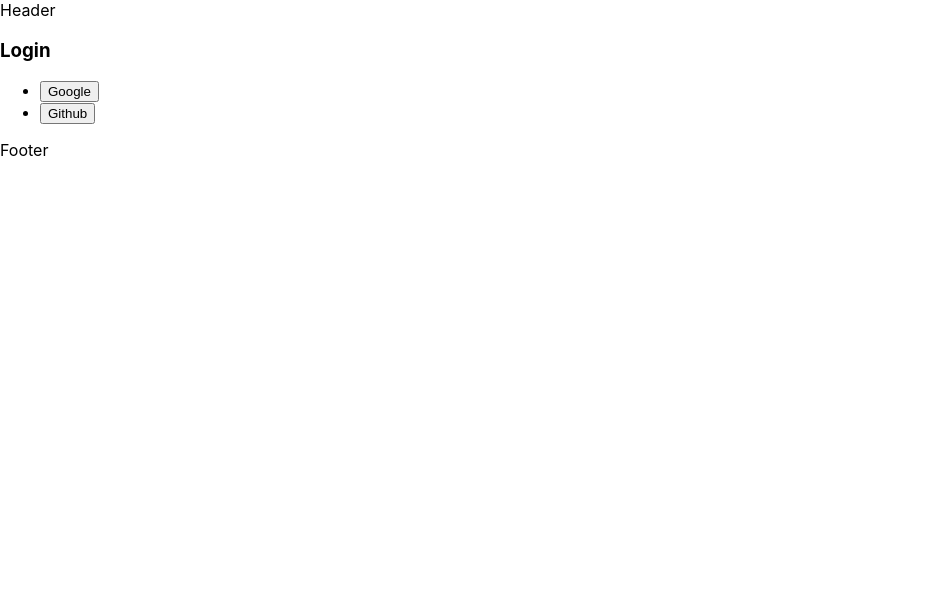
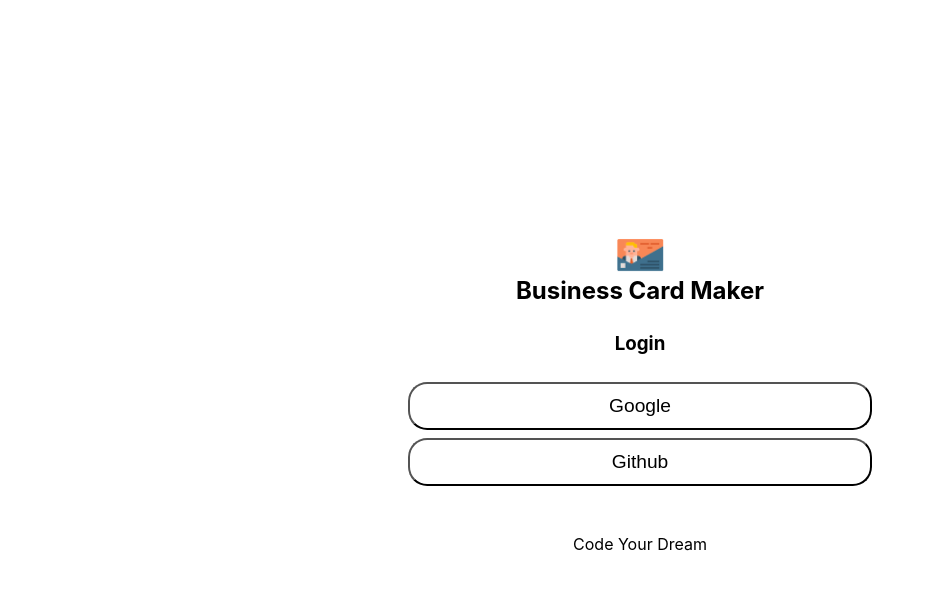
Before and after one commit to rovin0805/card-maker, a React (Create React App) app: page / in a window 1280 px wide. Shown: the top 590 px of the page, without its empty margins (0-934 px from the left). Built offline with nearby package versions, Linux system fonts and the light colour scheme; no server answers.

Commit message:
faet : login popup ui

```diff
--- a/src/App.css
+++ /dev/null
@@ -1,38 +0,0 @@
-.App {
-  text-align: center;
-}
-
-.App-logo {
-  height: 40vmin;
-  pointer-events: none;
-}
-
-@media (prefers-reduced-motion: no-preference) {
-  .App-logo {
-    animation: App-logo-spin infinite 20s linear;
-  }
-}
-
-.App-header {
-  background-color: #282c34;
-  min-height: 100vh;
-  display: flex;
-  flex-direction: column;
-  align-items: center;
-  justify-content: center;
-  font-size: calc(10px + 2vmin);
-  color: white;
-}
-
-.App-link {
-  color: #61dafb;
-}
-
-@keyframes App-logo-spin {
-  from {
-    transform: rotate(0deg);
-  }
-  to {
-    transform: rotate(360deg);
-  }
-}
--- a/src/app.jsx
+++ b/src/app.jsx
@@ -1,8 +1,12 @@
-import './app.css';
 import Login from './components/login/login';
+import styles from './app.module.css';
 
 function App({ authService }) {
-  return <Login authService={authService} />;
+  return (
+    <div className={styles.app}>
+      <Login authService={authService} />
+    </div>
+  );
 }
 
 export default App;
--- /dev/null
+++ b/src/app.module.css
@@ -0,0 +1,14 @@
+@value makerGrey from  './common/colors.css';
+
+* {
+  box-sizing: border-box;
+}
+
+.app {
+  width: 100%;
+  height: 100vh;
+  display: flex;
+  justify-content: center;
+  align-items: center;
+  background-color: makerGrey;
+}
--- a/src/components/footer/footer.jsx
+++ b/src/components/footer/footer.jsx
@@ -1,7 +1,10 @@
 import React from 'react';
+import styles from './footer.module.css';
 
-const Footer = () => {
-  return <div>Footer</div>;
-};
+const Footer = () => (
+  <footer className={styles.footer}>
+    <p className={styles.title}>Code Your Dream</p>
+  </footer>
+);
 
 export default Footer;
--- /dev/null
+++ b/src/components/footer/footer.module.css
@@ -0,0 +1,11 @@
+@value makerWhite, makerGreen from '../../common/colors.css';
+
+.footer {
+  width: 100%;
+  background-color: makerGreen;
+  text-align: center;
+}
+
+.title {
+  color: makerWhite;
+}
--- a/src/components/header/header.jsx
+++ b/src/components/header/header.jsx
@@ -1,7 +1,16 @@
 import React from 'react';
+import styles from './header.module.css';
 
-const Header = () => {
-  return <div>Header</div>;
-};
+const Header = ({ onLogout }) => (
+  <header className={styles.header}>
+    {onLogout && (
+      <button className={styles.logout} onClick={onLogout}>
+        Logout
+      </button>
+    )}
+    <img className={styles.logo} src='/images/logo.png' alt='logo' />
+    <h1 className={styles.title}>Business Card Maker</h1>
+  </header>
+);
 
 export default Header;
--- /dev/null
+++ b/src/components/header/header.module.css
@@ -0,0 +1,31 @@
+@value makerGreen, makerBlack, makerWhite from '../../common/colors.css';
+
+.header {
+  width: 100%;
+  text-align: center;
+  padding: 0.5em;
+  background-color: makerGreen;
+  position: relative;
+}
+
+.logo {
+  width: 3em;
+}
+
+.title {
+  margin: 0;
+  color: makerWhite;
+}
+
+.logout {
+  position: absolute;
+  right: 3em;
+  top: 1em;
+  padding: 0.8em;
+  border-radius: 20%;
+  background-color: makerBlack;
+  color: makerWhite;
+  outline: 0;
+  border: 0;
+  cursor: pointer;
+}
--- a/src/components/login/login.jsx
+++ b/src/components/login/login.jsx
@@ -1,6 +1,7 @@
 import React from 'react';
 import Header from '../header/header';
 import Footer from '../footer/footer';
+import styles from './login.module.css';
 
 const Login = ({ authService }) => {
   const onLogin = (event) => {
@@ -10,16 +11,20 @@
   };
 
   return (
-    <section>
+    <section className={styles.login}>
       <Header />
       <section>
         <h1>Login</h1>
-        <ul>
-          <li>
-            <button onClick={onLogin}>Google</button>
+        <ul className={styles.list}>
+          <li className={styles.item}>
+            <button className={styles.button} onClick={onLogin}>
+              Google
+            </button>
           </li>
-          <li>
-            <button onClick={onLogin}>Github</button>
+          <li className={styles.item}>
+            <button className={styles.button} onClick={onLogin}>
+              Github
+            </button>
           </li>
         </ul>
       </section>
--- /dev/null
+++ b/src/components/login/login.module.css
@@ -0,0 +1,37 @@
+@value makerGreen, makerLightPink, makerWhite from '../../common/colors.css';
+
+.login {
+  width: 30em;
+  text-align: center;
+  display: flex;
+  flex-direction: column;
+  justify-content: center;
+  background-color: makerWhite;
+}
+
+.list {
+  width: 100%;
+  display: flex;
+  flex-direction: column;
+  list-style: none;
+  padding: 0.5rem;
+}
+
+.item {
+  margin-bottom: 0.5em;
+}
+
+.button {
+  width: 100%;
+  height: 2.5em;
+  font-size: 1.2rem;
+  border-radius: 1.2rem;
+  background-color: transparent;
+  cursor: pointer;
+  border: 0.2rem solid makerGreen;
+  outline: 0;
+}
+
+.button:hover {
+  background-color: makerLightPink;
+}
```
